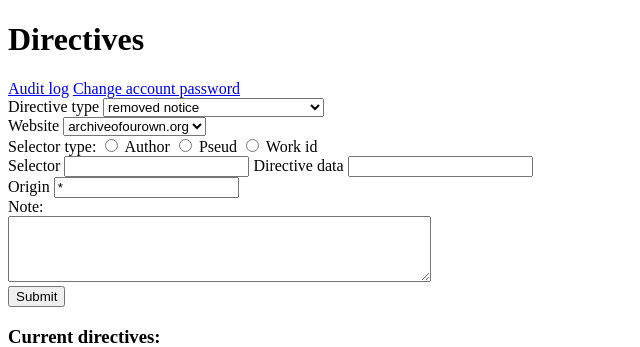
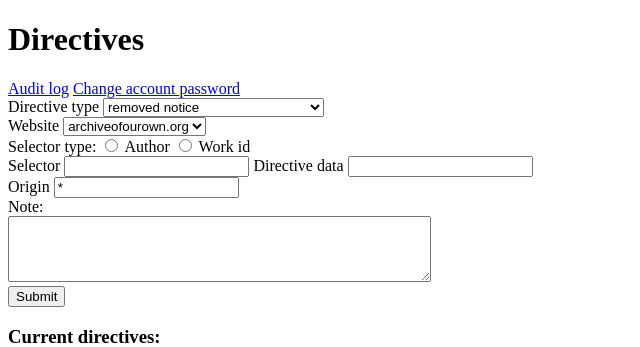
Before and after one commit to Themis3000/ArchiveAlliance, a Python web app: template templates/directives.jinja in a window 1280 px wide. Shown: the top 347 px of the page, without its empty margins (0-640 px from the left). Run offline with Jinja, Linux system fonts and the light colour scheme; the template is opened without the code that fills it, so the values that code supplies are empty.

Commit message:
removed pseud selector type option

```diff
--- a/templates/directives.jinja
+++ b/templates/directives.jinja
@@ -51,10 +51,6 @@
         <label>
             <input type="radio" name="selector_type" value="author">
             Author
-        </label>
-        <label>
-            <input type="radio" name="selector_type" value="pseud">
-            Pseud
         </label>
         <label>
             <input type="radio" name="selector_type" value="work_id">
```
